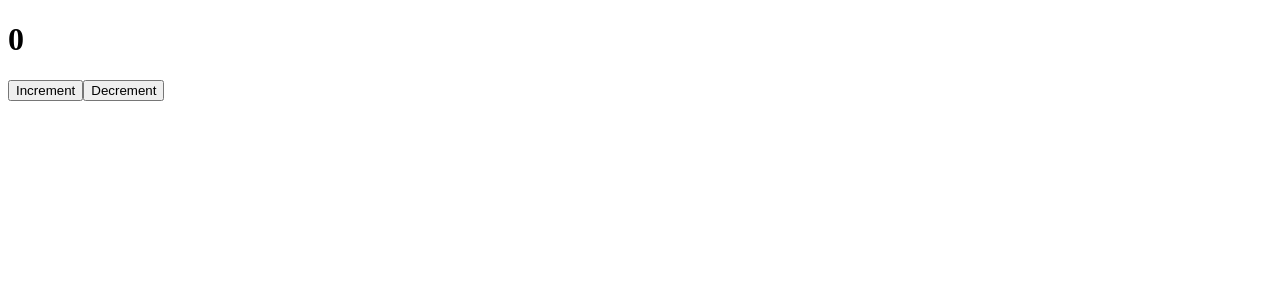
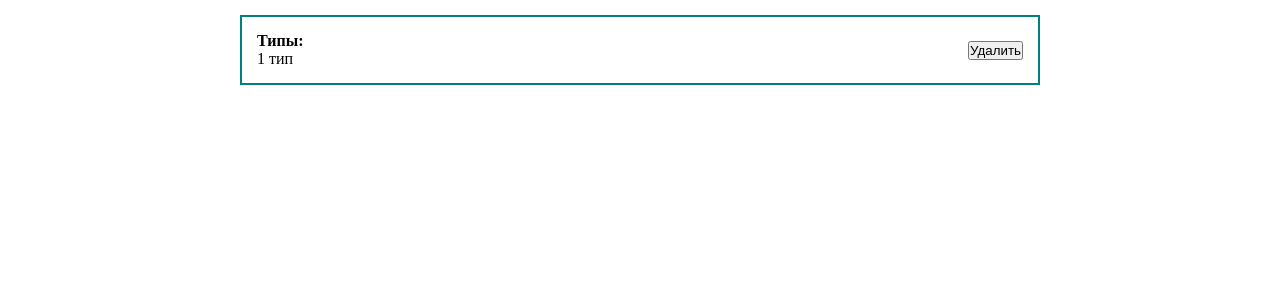
Before and after one commit to Timaks/pro_react, a React (Create React App) app: page / in a window 1280 px wide. Shown: the top 300 px of the page. Built offline with nearby package versions, Linux system fonts and the light colour scheme; the HTML template or start-up script is replaced by a standard one.

Commit message:
Стили. CSS. Классы

```diff
--- a/src/App.js
+++ b/src/App.js
@@ -1,6 +1,7 @@
 import React, { useState } from "react";
 import Counter from "./components/Counter";
 import ClassCounter from "./components/ClassCounter";
+import './styles/App.css';
 
 function App() {
   //возвращает масссив из двух объектов(значение и функция)
@@ -8,7 +9,16 @@
 
   return (
     <div className="App">
-       <ClassCounter/>
+      <div className="post">
+        <div className="post__content">
+          <strong>Типы:</strong>
+          <div>1 тип</div>
+        </div>
+        <div className="post__btns">
+          <button>Удалить</button>
+        </div>
+
+      </div>
     </div>
   );
 }
--- /dev/null
+++ b/src/styles/App.css
@@ -0,0 +1,23 @@
+* {
+    margin: 0;
+    padding: 0;
+    box-sizing: border-box;
+}
+
+#root{
+    display: flex;
+    justify-content: center;
+}
+
+.App{
+    width: 800px;
+}
+
+.post{
+    display: flex;
+    padding: 15px;
+    border: 2px solid teal;
+    margin-top: 15px;
+    justify-content: space-between;
+    align-items: center;
+}
```
